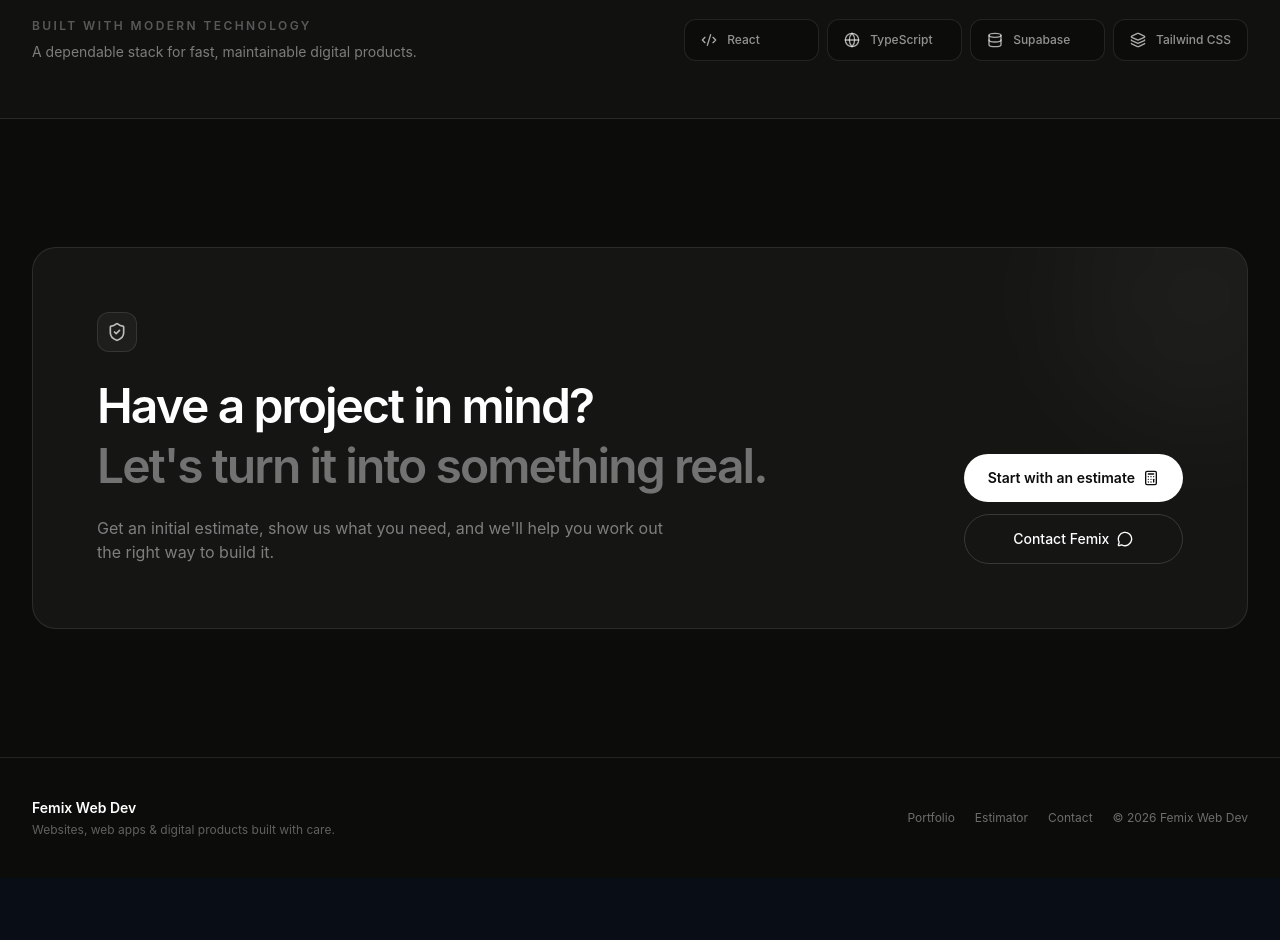
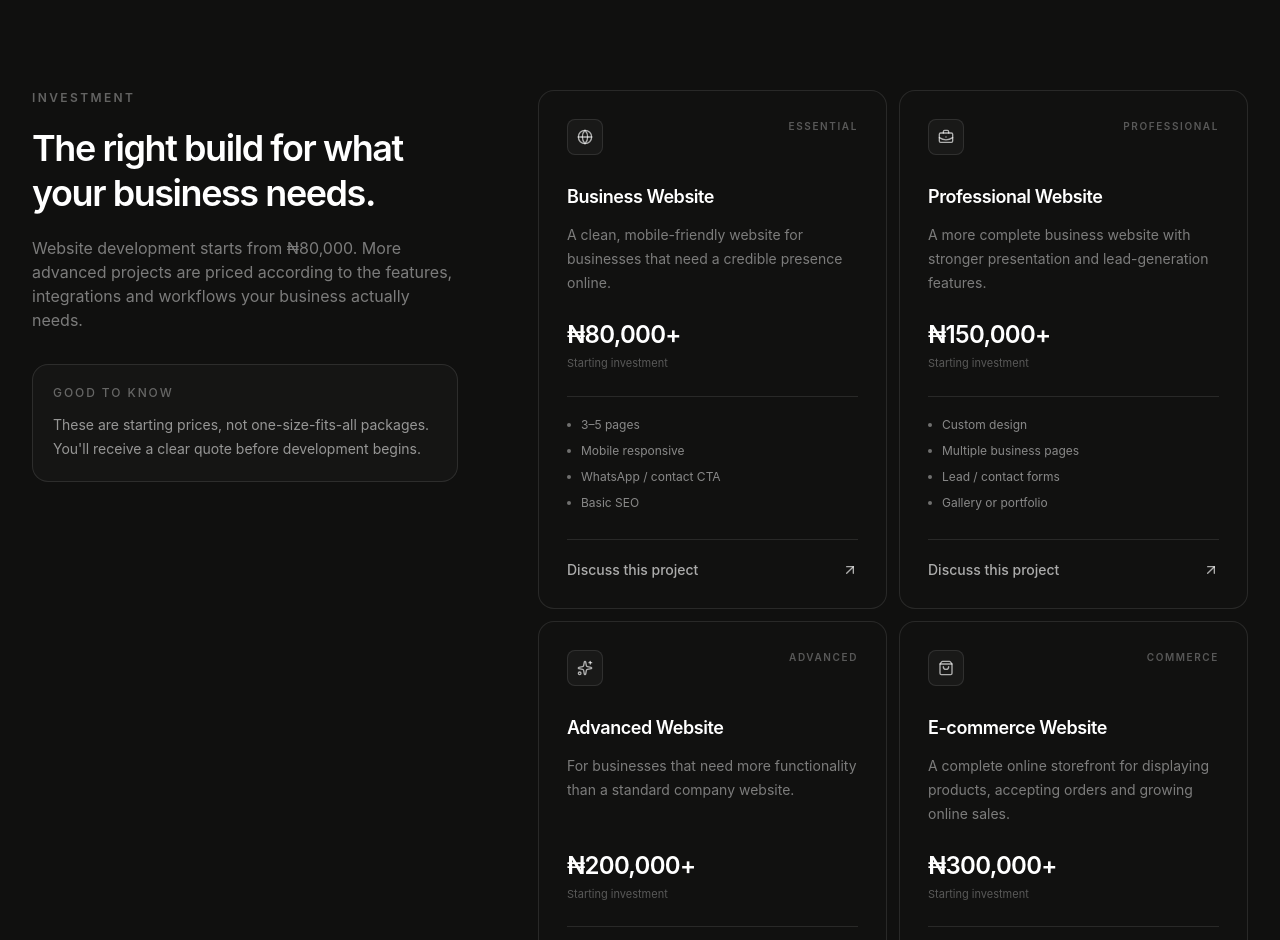
Before and after one commit to femixdigital/femix-web-dev, a React (Vite) app: page / in a window 1280 px wide. Shown: the part 1860-2800 px from the top of the page. Before the commit the page ends 2738 px from the top, so only its background shows below. Built offline with nearby package versions, Linux system fonts and the light colour scheme.

Commit message:
feat: add premium naira pricing section

```diff
--- a/src/components/Pricing.tsx
+++ b/src/components/Pricing.tsx
@@ -1,117 +1,179 @@
 import React from 'react';
-import { Check, Zap } from 'lucide-react';
+import {
+  ArrowUpRight,
+  BriefcaseBusiness,
+  Building2,
+  Globe,
+  LayoutDashboard,
+  ShoppingBag,
+  Sparkles,
+} from 'lucide-react';
 
 interface PricingProps {
   onSelectPackage?: (packageName: string, price: number) => void;
 }
 
-const plans = [
+const categories = [
   {
-    name: 'Starter SPA',
-    price: 1500,
-    description: 'Perfect for startups and small businesses needing a high-performance web presence.',
-    features: [
-      'Single Page Application Architecture',
-      'Responsive React + Tailwind CSS',
-      'Supabase Database Integration',
-      'Contact / Lead Capture Form',
-      'Basic SEO & Meta Optimization',
-    ],
-    popular: false,
+    icon: Globe,
+    label: 'Essential',
+    name: 'Business Website',
+    price: '₦80,000+',
+    amount: 80000,
+    description:
+      'A clean, mobile-friendly website for businesses that need a credible presence online.',
+    features: ['3–5 pages', 'Mobile responsive', 'WhatsApp / contact CTA', 'Basic SEO'],
   },
   {
-    name: 'Pro SaaS App',
-    price: 3500,
-    description: 'Full-featured web application with authentication, payment workflows, and live data.',
-    features: [
-      'Complete React / TypeScript SPA',
-      'Supabase Auth & Row Level Security',
-      'Live Order & Lead Management',
-      'Stripe Payment Gateway Integration',
-      'Custom Admin Dashboard',
-      'Priority 24/7 Technical Support',
-    ],
-    popular: true,
+    icon: BriefcaseBusiness,
+    label: 'Professional',
+    name: 'Professional Website',
+    price: '₦150,000+',
+    amount: 150000,
+    description:
+      'A more complete business website with stronger presentation and lead-generation features.',
+    features: ['Custom design', 'Multiple business pages', 'Lead / contact forms', 'Gallery or portfolio'],
   },
   {
-    name: 'Enterprise Custom',
-    price: 7500,
-    description: 'Tailored architecture with dedicated backend endpoints and custom web hooks.',
-    features: [
-      'Microservices / Custom API Backend',
-      'Real-time Data Sync & WebSockets',
-      'Advanced Security Audit & RLS Policies',
-      'Performance Optimization & CDN Setup',
-      'Dedicated Maintenance & SLAs',
-    ],
-    popular: false,
+    icon: Sparkles,
+    label: 'Advanced',
+    name: 'Advanced Website',
+    price: '₦200,000+',
+    amount: 200000,
+    description:
+      'For businesses that need more functionality than a standard company website.',
+    features: ['Advanced sections', 'Custom forms', 'Bookings or enquiries', 'Third-party integrations'],
+  },
+  {
+    icon: ShoppingBag,
+    label: 'Commerce',
+    name: 'E-commerce Website',
+    price: '₦300,000+',
+    amount: 300000,
+    description:
+      'A complete online storefront for displaying products, accepting orders and growing online sales.',
+    features: ['Product catalogue', 'Cart & checkout', 'Payment integration', 'Order management'],
+  },
+  {
+    icon: LayoutDashboard,
+    label: 'Application',
+    name: 'Web App / Dashboard',
+    price: '₦450,000+',
+    amount: 450000,
+    description:
+      'Interactive systems for businesses that need accounts, data, dashboards and custom workflows.',
+    features: ['User accounts', 'Database integration', 'Admin dashboard', 'Custom workflows'],
+  },
+  {
+    icon: Building2,
+    label: 'Custom',
+    name: 'Custom Web Application',
+    price: '₦500,000+',
+    amount: 500000,
+    description:
+      'A tailored application built around a specific business process, platform or operational need.',
+    features: ['Custom architecture', 'APIs & integrations', 'Advanced business logic', 'Scalable foundation'],
   },
 ];
 
 export const Pricing: React.FC<PricingProps> = ({ onSelectPackage }) => {
+  const handleSelect = (name: string, amount: number) => {
+    onSelectPackage?.(name, amount);
+  };
+
   return (
-    <section id="pricing" className="py-12">
-      <div className="text-center max-w-3xl mx-auto mb-16">
-        <h2 className="text-3xl sm:text-4xl font-extrabold text-white tracking-tight mb-4">
-          Transparent, Scalable Pricing
+    <section
+      id="pricing"
+      className="border-y border-white/10 bg-white/[0.015]"
+    >
+      <div className="mx-auto max-w-7xl px-5 py-24 sm:px-8 sm:py-28 lg:py-32">
+        <div className="grid gap-12 lg:grid-cols-[0.75fr_1.25fr] lg:gap-20">
+          <div className="lg:sticky lg:top-28 lg:self-start">
+            <p className="text-xs font-semibold uppercase tracking-[0.2em] text-white/35">
+              Investment
+            </p>
+
+            <h2 className="mt-5 max-w-md text-3xl font-semibold leading-tight tracking-[-0.04em] sm:text-4xl">
+              The right build for what your business needs.
             </h2>
-        <p className="text-slate-400 text-lg">
-          Choose the right tier for your application. No hidden fees.
+
+            <p className="mt-5 max-w-md text-sm leading-6 text-white/45 sm:text-base">
+              Website development starts from ₦80,000. More advanced projects
+              are priced according to the features, integrations and workflows
+              your business actually needs.
+            </p>
+
+            <div className="mt-8 rounded-2xl border border-white/10 bg-white/[0.025] p-5">
+              <p className="text-xs font-medium uppercase tracking-[0.16em] text-white/35">
+                Good to know
+              </p>
+              <p className="mt-3 text-sm leading-6 text-white/55">
+                These are starting prices, not one-size-fits-all packages.
+                You'll receive a clear quote before development begins.
+              </p>
+            </div>
+          </div>
+
+          <div className="grid gap-3 sm:grid-cols-2">
+            {categories.map(
+              ({ icon: Icon, label, name, price, amount, description, features }) => (
+                <article
+                  key={name}
+                  className="group flex flex-col rounded-2xl border border-white/10 bg-[#111110] p-6 transition-colors hover:border-white/20 sm:p-7"
+                >
+                  <div className="flex items-start justify-between gap-4">
+                    <div className="flex h-9 w-9 items-center justify-center rounded-lg border border-white/10 bg-white/[0.035] text-white/65">
+                      <Icon className="h-4 w-4" />
+                    </div>
+
+                    <span className="text-[10px] font-semibold uppercase tracking-[0.16em] text-white/30">
+                      {label}
+                    </span>
+                  </div>
+
+                  <div className="mt-7">
+                    <h3 className="text-lg font-semibold tracking-tight text-white">
+                      {name}
+                    </h3>
+
+                    <p className="mt-3 min-h-[72px] text-sm leading-6 text-white/45">
+                      {description}
+                    </p>
+
+                    <p className="mt-6 text-2xl font-semibold tracking-[-0.03em] text-white">
+                      {price}
+                    </p>
+
+                    <p className="mt-1 text-[11px] text-white/30">
+                      Starting investment
                     </p>
                   </div>
 
-      <div className="grid grid-cols-1 md:grid-cols-3 gap-8 max-w-6xl mx-auto">
-        {plans.map((plan) => (
-          <div
-            key={plan.name}
-            className={`relative rounded-3xl p-8 flex flex-col justify-between transition-all duration-300 ${
-              plan.popular
-                ? 'bg-slate-900 border-2 border-cyan-500 shadow-2xl shadow-cyan-500/10 scale-105'
-                : 'bg-slate-900/60 border border-slate-800 hover:border-slate-700'
-            }`}
+                  <ul className="mt-6 space-y-2.5 border-t border-white/10 pt-5">
+                    {features.map((feature) => (
+                      <li
+                        key={feature}
+                        className="flex items-center gap-2.5 text-xs text-white/50"
                       >
-            {plan.popular && (
-              <div className="absolute -top-4 left-1/2 -translate-x-1/2 bg-gradient-to-r from-cyan-500 to-blue-600 text-white text-xs font-bold uppercase tracking-wider px-4 py-1.5 rounded-full shadow-md flex items-center space-x-1">
-                <Zap className="w-3.5 h-3.5 fill-current" />
-                <span>Most Popular</span>
-              </div>
-            )}
-
-            <div>
-              <h3 className="text-xl font-bold text-white mb-2">{plan.name}</h3>
-              <p className="text-slate-400 text-xs mb-6 min-h-[36px]">
-                {plan.description}
-              </p>
-
-              <div className="flex items-baseline space-x-1 mb-6">
-                <span className="text-4xl font-extrabold text-white">
-                  ${plan.price.toLocaleString()}
-                </span>
-                <span className="text-slate-400 text-xs font-medium">/ project</span>
-              </div>
-
-              <ul className="space-y-3 mb-8">
-                {plan.features.map((feature, i) => (
-                  <li key={i} className="flex items-start space-x-3 text-xs text-slate-300">
-                    <Check className="w-4 h-4 text-cyan-400 shrink-0 mt-0.5" />
-                    <span>{feature}</span>
+                        <span className="h-1 w-1 rounded-full bg-white/40" />
+                        {feature}
                       </li>
                     ))}
                   </ul>
-            </div>
 
                   <button
-              onClick={() => onSelectPackage?.(plan.name, plan.price)}
-              className={`w-full py-3.5 px-6 rounded-xl font-semibold text-sm transition-all duration-200 ${
-                plan.popular
-                  ? 'bg-gradient-to-r from-cyan-500 to-blue-600 hover:from-cyan-400 hover:to-blue-500 text-white shadow-lg shadow-cyan-500/25'
-                  : 'bg-slate-800 hover:bg-slate-700 text-white'
-              }`}
+                    type="button"
+                    onClick={() => handleSelect(name, amount)}
+                    className="mt-7 flex items-center justify-between border-t border-white/10 pt-5 text-sm font-medium text-white/65 transition-colors hover:text-white"
                   >
-              Get Started
+                    <span>Discuss this project</span>
+                    <ArrowUpRight className="h-4 w-4 transition-transform group-hover:-translate-y-0.5 group-hover:translate-x-0.5" />
                   </button>
+                </article>
+              ),
+            )}
           </div>
-        ))}
+        </div>
       </div>
     </section>
   );
--- a/src/pages/Home.tsx
+++ b/src/pages/Home.tsx
@@ -1,5 +1,6 @@
 import React from 'react';
 import { Link } from 'react-router-dom';
+import Pricing from '../components/Pricing';
 import {
   ArrowRight,
   ArrowUpRight,
@@ -186,6 +187,8 @@ export const Home: React.FC = () => {
         </div>
       </section>
 
+      <Pricing />
+
       {/* Technology */}
       <section className="border-y border-white/10 bg-white/[0.02]">
         <div className="mx-auto max-w-7xl px-5 py-14 sm:px-8">
```
Lines whose indentation alone changed are shown as unchanged.
